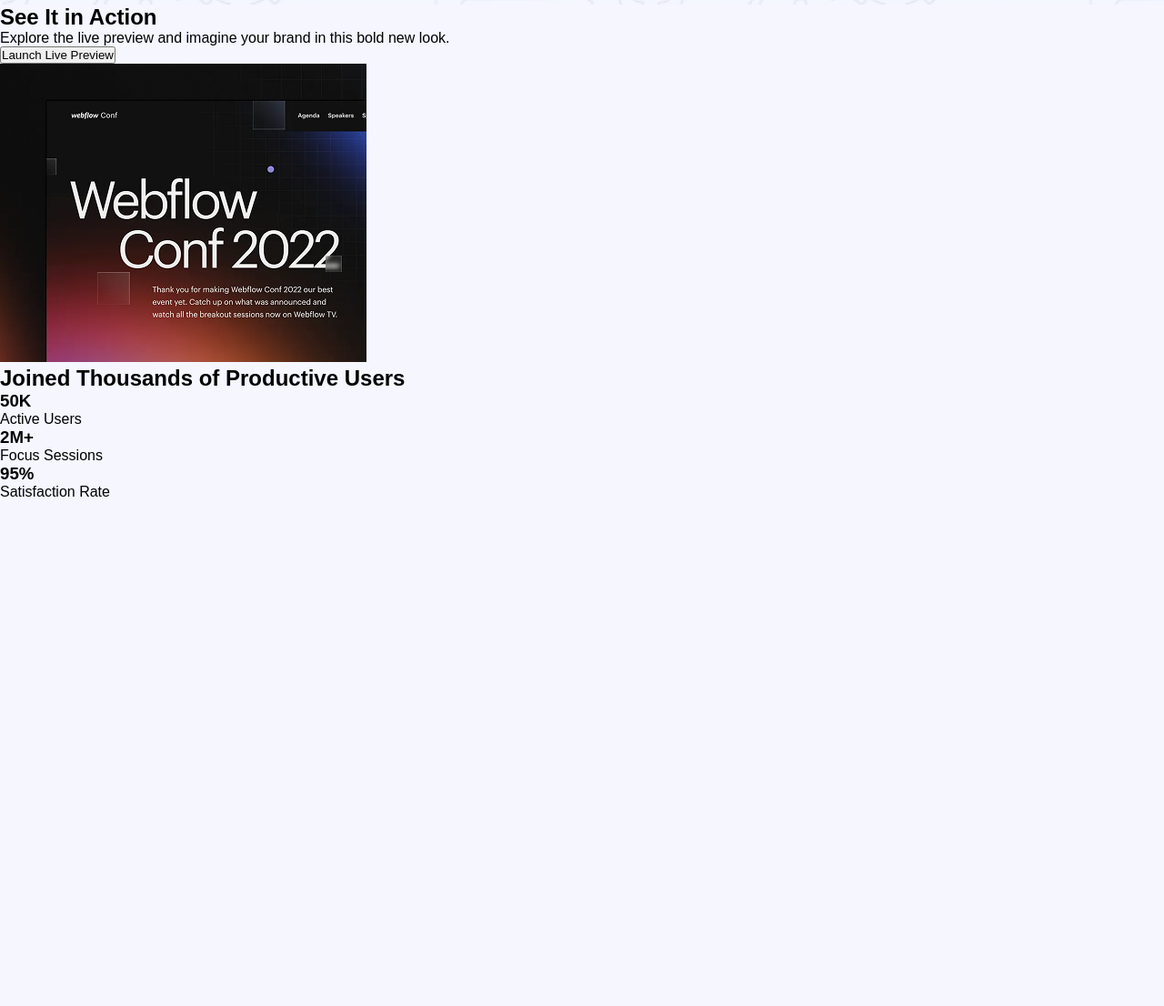
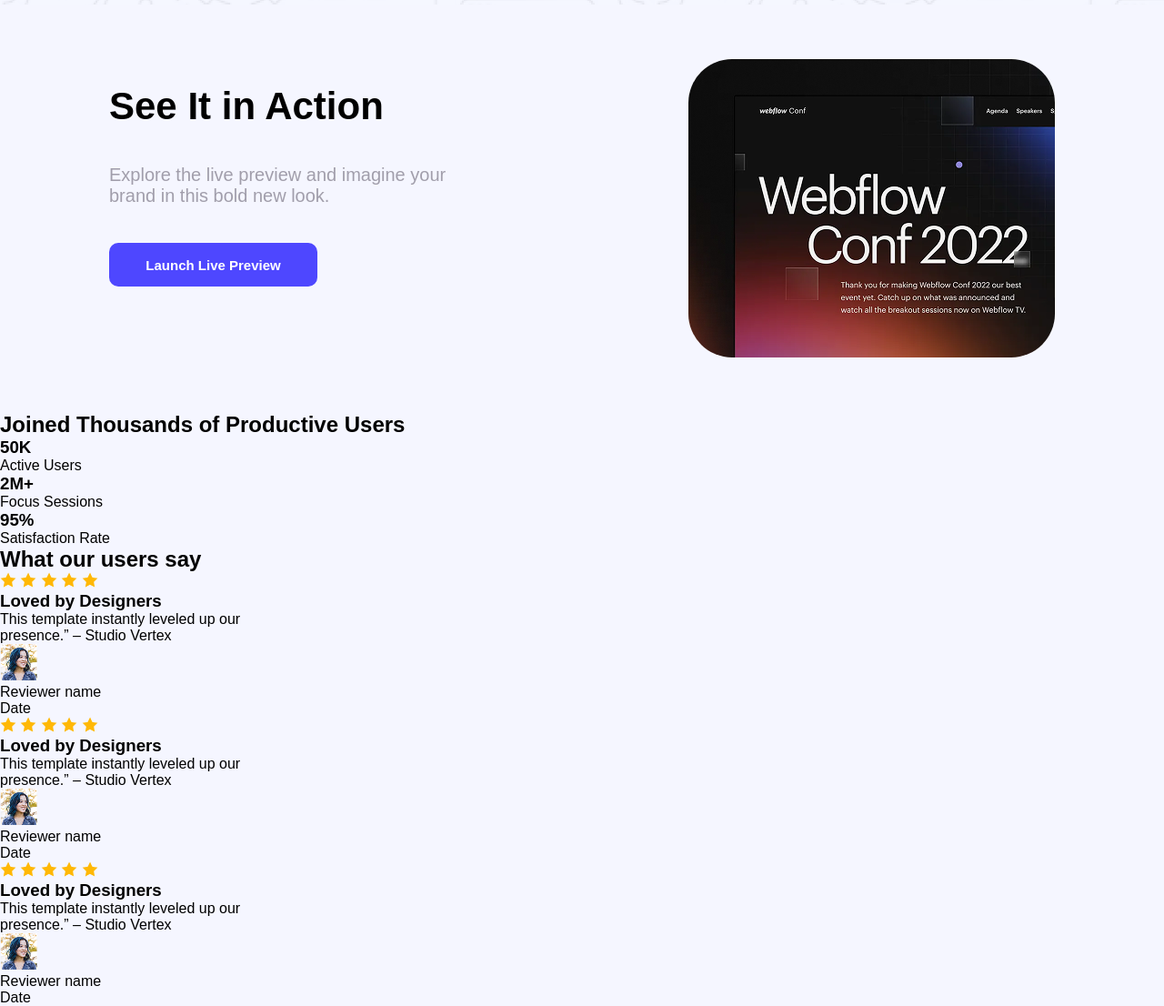
Before and after one commit to ObydaTasnim/ph_b12_assignment01, a plain HTML site: page index.html in a window 1280 px wide. Shown: the part 693-1799 px from the top of the page at 91% size. Before the commit the page ends 1243 px from the top, so only its background shows below. Drawn offline with Linux system fonts and the light colour scheme.

Commit message:
testimonial added

```diff
--- a/index.html
+++ b/index.html
@@ -60,3 +60,75 @@
       </div>
     </div>
   </section>
+
+
+
+
+
+
+  <section class="test">
+    <h2 class="section-title">What our users say</h2>
+    <div class="test-container">
+
+      <div class="test-card">
+        <div class="stars">
+          <img src="./B12A01-landing-launchpad/Assets/icon-star.png" alt="Star" />
+          <img src="./B12A01-landing-launchpad/Assets/icon-star.png" alt="Star" />
+          <img src="./B12A01-landing-launchpad/Assets/icon-star.png" alt="Star" />
+          <img src="./B12A01-landing-launchpad/Assets/icon-star.png" alt="Star" />
+          <img src="./B12A01-landing-launchpad/Assets/icon-star.png" alt="Star" />
+        </div>
+        <h3 class="testimonial-title">Loved by Designers</h3>
+        <p class="testimonial-text">This template instantly leveled up our</p>
+             <p class="testimonial-text">presence.” – Studio Vertex</p>
+        <div class="reviewer-info">
+          <img src="./B12A01-landing-launchpad/Assets/avatar.png" alt="Reviewer" class="reviewer-img" />
+          <div class="reviewer-details">
+            <p class="reviewer-name">Reviewer name</p>
+            <p class="review-date">Date</p>
+          </div>
+        </div>
+      </div>
+
+      <div class="test-card">
+        <div class="stars">
+          <img src="./B12A01-landing-launchpad/Assets/icon-star.png" alt="Star" />
+          <img src="./B12A01-landing-launchpad/Assets/icon-star.png" alt="Star" />
+          <img src="./B12A01-landing-launchpad/Assets/icon-star.png" alt="Star" />
+          <img src="./B12A01-landing-launchpad/Assets/icon-star.png" alt="Star" />
+          <img src="./B12A01-landing-launchpad/Assets/icon-star.png" alt="Star" />
+        </div>
+        <h3 class="test-title">Loved by Designers</h3>
+              <p class="testimonial-text">This template instantly leveled up our</p>
+             <p class="testimonial-text">presence.” – Studio Vertex</p>
+        <div class="reviewer-info">
+          <img src="./B12A01-landing-launchpad/Assets/avatar.png" alt="Reviewer" class="reviewer-img" />
+          <div class="reviewer-details">
+            <p class="reviewer-name">Reviewer name</p>
+            <p class="review-date">Date</p>
+          </div>
+        </div>
+      </div>
+
+      <div class="test-card">
+        <div class="stars">
+          <img src="./B12A01-landing-launchpad/Assets/icon-star.png" alt="Star" />
+          <img src="./B12A01-landing-launchpad/Assets/icon-star.png" alt="Star" />
+          <img src="./B12A01-landing-launchpad/Assets/icon-star.png" alt="Star" />
+          <img src="./B12A01-landing-launchpad/Assets/icon-star.png" alt="Star" />
+          <img src="./B12A01-landing-launchpad/Assets/icon-star.png" alt="Star" />
+        </div>
+        <h3 class="test-title">Loved by Designers</h3>
+        <p class="test-text">This template instantly leveled up our</p>
+             <p class="test-text">presence.” – Studio Vertex</p>
+        <div class="reviewer-info">
+          <img src="./B12A01-landing-launchpad/Assets/avatar.png" alt="Reviewer" class="reviewer-img" />
+          <div class="reviewer-details">
+            <p class="reviewer-name">Reviewer name</p>
+            <p class="review-date">Date</p>
+          </div>
+        </div>
+      </div>
+
+    </div>
+  </section>
--- a/style.css
+++ b/style.css
@@ -57,3 +57,120 @@
     color: rgb(255, 255, 255);
     cursor: pointer;
 }
+
+
+
+
+
+
+
+
+
+
+
+
+
+
+
+
+
+
+
+
+.hero-items{
+    display: flex;
+    flex-direction: column;
+    align-items: center;
+    justify-content: center;
+    margin: 100px;
+
+}
+
+
+
+
+.hero-txt{
+    font-size: 65px;
+    font-weight: bold;
+
+}
+
+.btn-2{
+    background-color: rgb(78,71,255);
+    color: white;
+    height: 48px;
+    width: 174px;
+    font-size: 15px;
+    border-radius: 10px;
+    border-style: none;
+    margin: 40px;
+    font-weight: bold;
+    transition: all 1s;
+    cursor: pointer;
+
+}
+
+
+.btn-2:hover{
+    transform: scale(1.3);
+    background-color: rgb(247, 0, 255);
+    color: rgb(255, 255, 255);
+    cursor: pointer;
+
+
+}
+
+
+
+
+    .sections {
+      padding: 60px 120px ;
+      display: flex;
+      justify-content: space-between;
+      align-items: center;
+      flex-wrap: wrap;
+    }
+
+    .action-items {
+      max-width: 400px;
+    }
+    .sections img {
+      max-width: 100%;
+      border-radius: 48px;
+    }
+
+
+    .action-items p {
+        color: rgb(161, 158, 171);
+        font-size: 20px;
+        margin-bottom: 40px;
+
+    }
+
+    .action-items h2{
+        font-size: 42px;
+        margin-bottom: 40px;
+        font-weight: bold;
+
+    }
+
+
+    .action-items button{
+    background-color: rgb(78,71,255);
+    color: white;
+    height: 48px;
+    width: 229px;
+    font-size: 15px;
+    border-radius: 10px;
+    border-style: none;
+    font-weight: bold;
+    margin-bottom: 50px;
+    transition: all 1s;
+    cursor: pointer;
+}
+.action-items button:hover{
+    transform: scale(1.3);
+    background-color: rgb(247, 0, 255);
+    color: rgb(255, 255, 255);
+    cursor: pointer;
+}
```
